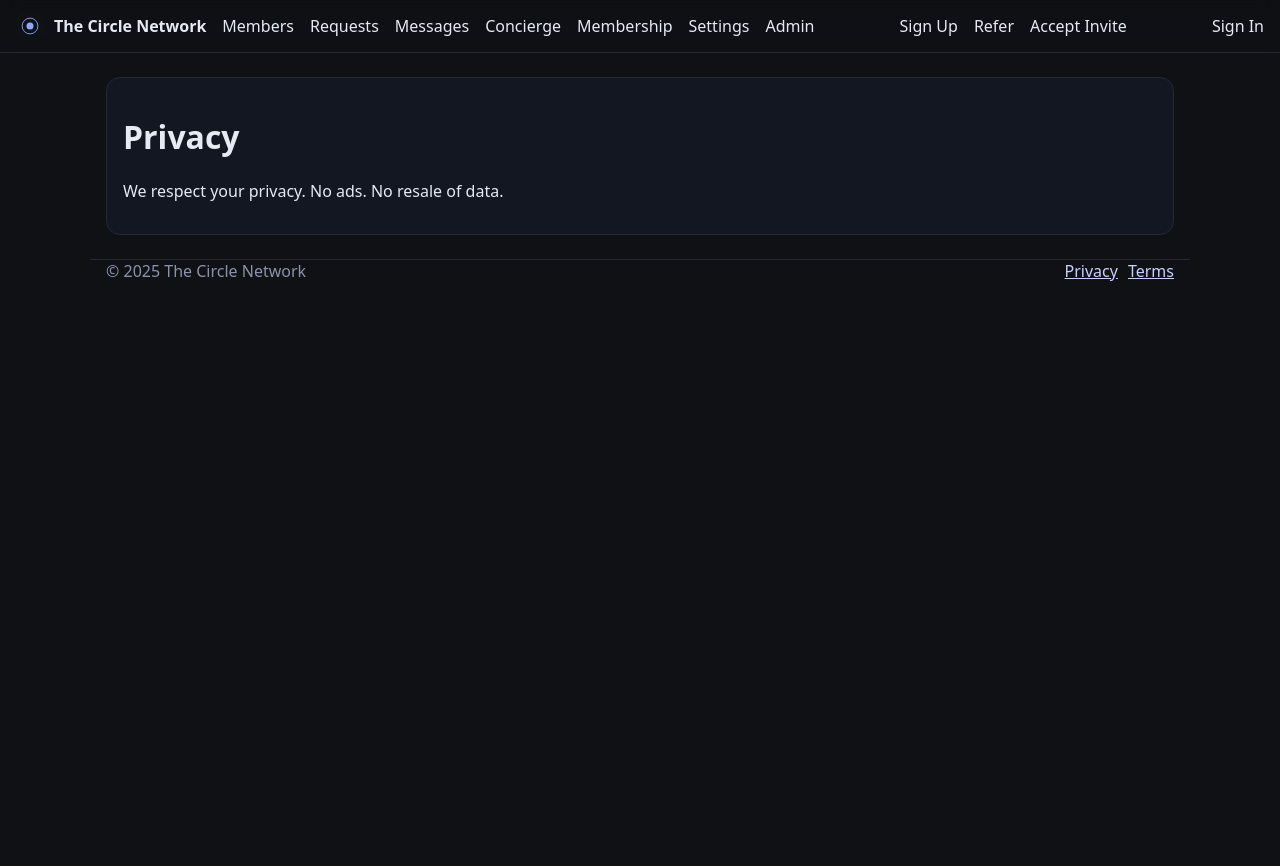
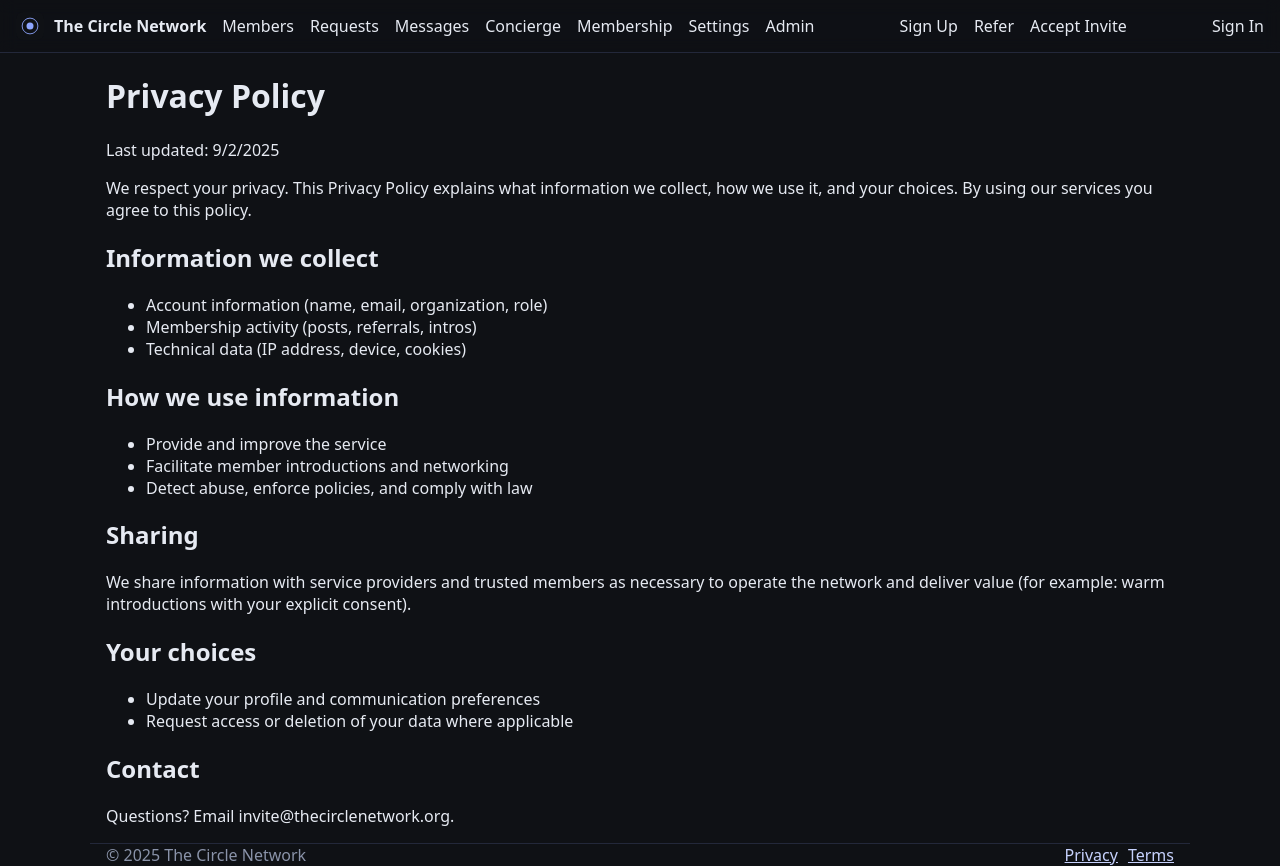
Before and after one commit to salamah551/thecirclenetwork.org, a Next.js app: page /privacy in a window 1280 px wide. Before the commit the page ends 800 px from the top, so only its background shows below. Built offline with nearby package versions, Linux system fonts and the light colour scheme; no server answers.

Commit message:
Update page.tsx

```diff
--- a/app/privacy/page.tsx
+++ b/app/privacy/page.tsx
@@ -1 +1,46 @@
-export default function P(){return (<div className='container' style={{padding:'24px 0'}}><div className='card'><h1>Privacy</h1><p>We respect your privacy. No ads. No resale of data.</p></div></div>)}
+export const metadata = { title: 'Privacy Policy — The Circle Network' };
+
+export default function PrivacyPage() {
+  return (
+    <main className="mx-auto max-w-3xl px-6 py-16">
+      <h1 className="text-3xl font-bold">Privacy Policy</h1>
+      <p className="mt-3 text-zinc-600 text-sm">Last updated: {new Date().toLocaleDateString()}</p>
+
+      <div className="prose prose-zinc mt-8">
+        <p>
+          We respect your privacy. This Privacy Policy explains what information we collect, how we use it,
+          and your choices. By using our services you agree to this policy.
+        </p>
+
+        <h2>Information we collect</h2>
+        <ul>
+          <li>Account information (name, email, organization, role)</li>
+          <li>Membership activity (posts, referrals, intros)</li>
+          <li>Technical data (IP address, device, cookies)</li>
+        </ul>
+
+        <h2>How we use information</h2>
+        <ul>
+          <li>Provide and improve the service</li>
+          <li>Facilitate member introductions and networking</li>
+          <li>Detect abuse, enforce policies, and comply with law</li>
+        </ul>
+
+        <h2>Sharing</h2>
+        <p>
+          We share information with service providers and trusted members as necessary to operate the network
+          and deliver value (for example: warm introductions with your explicit consent).
+        </p>
+
+        <h2>Your choices</h2>
+        <ul>
+          <li>Update your profile and communication preferences</li>
+          <li>Request access or deletion of your data where applicable</li>
+        </ul>
+
+        <h2>Contact</h2>
+        <p>Questions? Email <a href="mailto:invite@thecirclenetwork.org">invite@thecirclenetwork.org</a>.</p>
+      </div>
+    </main>
+  );
+}
```
